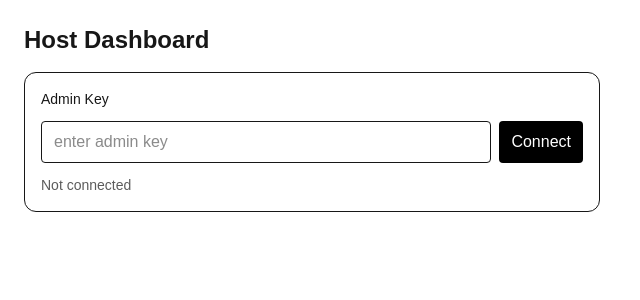
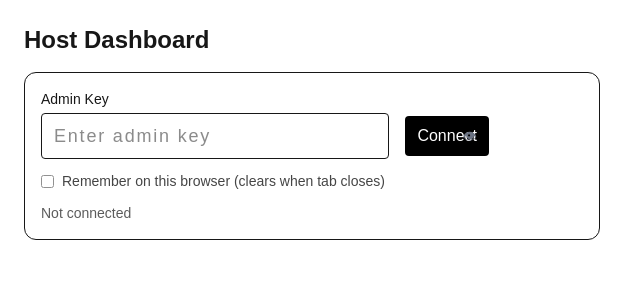
Before and after one commit to Lucasss1997/pubtables, a Next.js app: page /admin/host in a window 1280 px wide. Shown: the top 300 px of the page, without its empty margins (0-640 px from the left). Built offline with nearby package versions, Linux system fonts and the light colour scheme.

Commit message:
security: mask admin key and clear on invalid entry

```diff
--- a/src/app/admin/host/page.tsx
+++ b/src/app/admin/host/page.tsx
@@ -36,16 +36,21 @@ function remaining(endIso: string | null) {
 
 export default function Host() {
   const [inputKey, setInputKey] = useState<string>("");
-  const [adminKey, setAdminKey] = useState<string>(""); // verified key used for polling
+  const [adminKey, setAdminKey] = useState<string>(""); // verified, in-memory
+  const [remember, setRemember] = useState<boolean>(false);
+  const [show, setShow] = useState<boolean>(false);
   const [data, setData] = useState<Overview | null>(null);
   const [minutesById, setMinutesById] = useState<Record<string, number>>({});
   const [msg, setMsg] = useState<string | null>(null);
   const [connected, setConnected] = useState<boolean>(false);
 
-  // Restore saved key (if you want this, otherwise remove)
+  // Restore from sessionStorage only if present
   useEffect(() => {
-    const k = localStorage.getItem("ADMIN_KEY");
-    if (k) setInputKey(k);
+    const saved = sessionStorage.getItem("ADMIN_KEY");
+    if (saved) {
+      setInputKey(saved);
+      setRemember(true);
+    }
   }, []);
 
   // Poll overview every 10s only when connected
@@ -64,6 +69,8 @@ export default function Host() {
             setMsg("Invalid admin key");
             setConnected(false);
             setData(null);
+            setInputKey(""); // 👈 clear key immediately on invalid entry
+            sessionStorage.removeItem("ADMIN_KEY");
             return;
           }
           setMsg("Failed to load overview");
@@ -89,16 +96,21 @@ export default function Host() {
     setConnected(false);
     setData(null);
 
-    // quick verify
     const res = await fetch("/api/admin/overview", {
       headers: { "X-Admin-Key": inputKey },
       cache: "no-store",
     });
+
     if (!res.ok) {
       setMsg(res.status === 401 ? "Invalid admin key" : "Unable to connect");
+      setInputKey(""); // 👈 immediately clear wrong key
       return;
     }
-    localStorage.setItem("ADMIN_KEY", inputKey);
+
+    // Store in sessionStorage if user chose "Remember"
+    if (remember) sessionStorage.setItem("ADMIN_KEY", inputKey);
+    else sessionStorage.removeItem("ADMIN_KEY");
+
     setAdminKey(inputKey);
     setConnected(true);
   };
@@ -108,6 +120,9 @@ export default function Host() {
     setAdminKey("");
     setData(null);
     setMsg("Disconnected");
+    sessionStorage.removeItem("ADMIN_KEY");
+    setInputKey("");
+    setRemember(false);
   };
 
   const setMins = (id: string, v: number) =>
@@ -124,7 +139,13 @@ export default function Host() {
       },
       body: JSON.stringify({ device_id: id, minutes }),
     });
-    setMsg(res.ok ? "Session started" : res.status === 401 ? "Invalid admin key" : "Failed to start");
+    setMsg(
+      res.ok
+        ? "Session started"
+        : res.status === 401
+        ? "Invalid admin key"
+        : "Failed to start session"
+    );
   };
 
   const stop = async (id: string) => {
@@ -134,38 +155,73 @@ export default function Host() {
       headers: { "X-Admin-Key": adminKey, "Content-Type": "application/json" },
       body: JSON.stringify({ device_id: id }),
     });
-    setMsg(res.ok ? "Session stopped" : res.status === 401 ? "Invalid admin key" : "Failed to stop");
+    setMsg(
+      res.ok
+        ? "Session stopped"
+        : res.status === 401
+        ? "Invalid admin key"
+        : "Failed to stop session"
+    );
   };
 
   return (
     <main className="min-h-screen p-6 space-y-4">
       <h1 className="text-2xl font-bold">Host Dashboard</h1>
 
+      {/* --- Admin Key Box --- */}
       <div className="p-4 border rounded-xl space-y-3 max-w-xl">
-        <label className="block text-sm font-medium">Admin Key</label>
-        <div className="flex gap-2">
+        <label className="block text-sm font-medium mb-1">Admin Key</label>
+        <div className="flex gap-2 items-center relative max-w-md">
           <input
-            className="flex-1 border rounded px-3 py-2"
-            placeholder="enter admin key"
+            type={show ? "text" : "password"} // 👁 hidden by default
+            inputMode="numeric"
+            autoComplete="off"
+            placeholder="Enter admin key"
+            className="flex-1 border rounded px-3 py-2 pr-10 text-lg tracking-widest"
             value={inputKey}
             onChange={(e) => setInputKey(e.target.value)}
           />
+          <button
+            type="button"
+            onClick={() => setShow((v) => !v)}
+            className="absolute right-3 text-sm text-gray-500 hover:text-black"
+            title={show ? "Hide key" : "Show key"}
+          >
+            {show ? "🙈" : "👁"}
+          </button>
           {!connected ? (
-            <button onClick={connect} className="px-3 py-2 rounded bg-black text-white">
+            <button
+              onClick={connect}
+              className="ml-2 px-3 py-2 rounded bg-black text-white"
+            >
               Connect
             </button>
           ) : (
-            <button onClick={disconnect} className="px-3 py-2 rounded border">
+            <button
+              onClick={disconnect}
+              className="ml-2 px-3 py-2 rounded border"
+            >
               Disconnect
             </button>
           )}
         </div>
+
+        <label className="flex items-center gap-2 text-sm opacity-80">
+          <input
+            type="checkbox"
+            checked={remember}
+            onChange={(e) => setRemember(e.target.checked)}
+          />
+          Remember on this browser (clears when tab closes)
+        </label>
+
         <div className="text-sm opacity-70">
           {connected ? "Connected" : "Not connected"}
           {msg ? ` — ${msg}` : ""}
         </div>
       </div>
 
+      {/* --- Devices Grid --- */}
       <div className="grid gap-4 md:grid-cols-2 lg:grid-cols-3">
         {data?.devices.map((d) => {
           const left = remaining(d.ends_at);
@@ -173,17 +229,23 @@ export default function Host() {
           return (
             <div key={d.id} className="p-4 border rounded-xl space-y-2">
               <div className="flex items-center justify-between">
-                <div className="font-semibold">{d.table_label || d.device_code}</div>
+                <div className="font-semibold">
+                  {d.table_label || d.device_code}
+                </div>
                 <div
                   className={`text-xs px-2 py-0.5 rounded-full ${
-                    running ? "bg-green-100 text-green-700" : "bg-gray-100"
+                    running
+                      ? "bg-green-100 text-green-700"
+                      : "bg-gray-100 text-gray-500"
                   }`}
                 >
                   {running ? "running" : "idle"}
                 </div>
               </div>
 
-              <div className="text-sm opacity-70">Last seen: {fmtAgo(d.last_seen)}</div>
+              <div className="text-sm opacity-70">
+                Last seen: {fmtAgo(d.last_seen)}
+              </div>
 
               <div className="text-3xl font-mono">{left || "—"}</div>
 
@@ -196,10 +258,16 @@ export default function Host() {
                   value={minutesById[d.id] ?? 60}
                   onChange={(e) => setMins(d.id, Number(e.target.value))}
                 />
-                <button onClick={() => start(d.id)} className="px-3 py-1 rounded bg-black text-white">
+                <button
+                  onClick={() => start(d.id)}
+                  className="px-3 py-1 rounded bg-black text-white"
+                >
                   Start
                 </button>
-                <button onClick={() => stop(d.id)} className="px-3 py-1 rounded border">
+                <button
+                  onClick={() => stop(d.id)}
+                  className="px-3 py-1 rounded border"
+                >
                   Stop
                 </button>
               </div>
```
